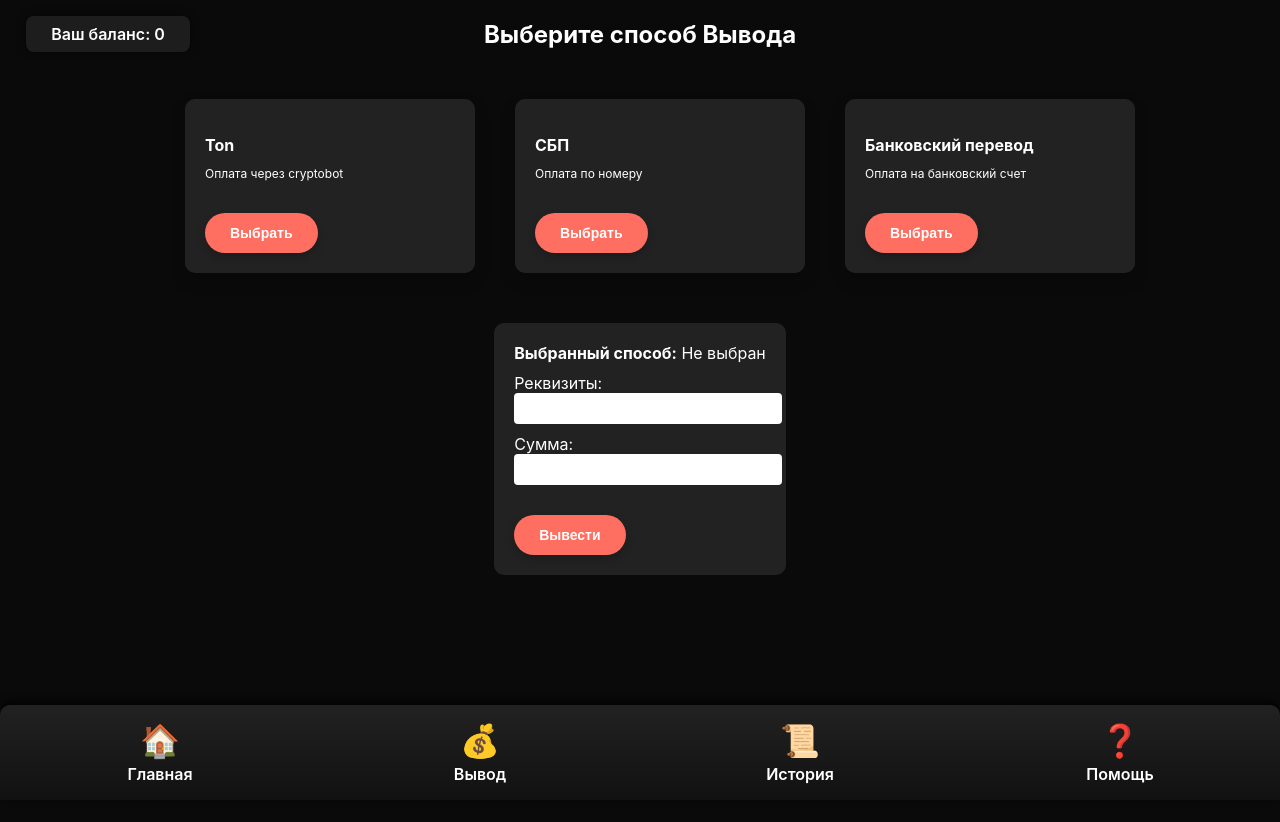
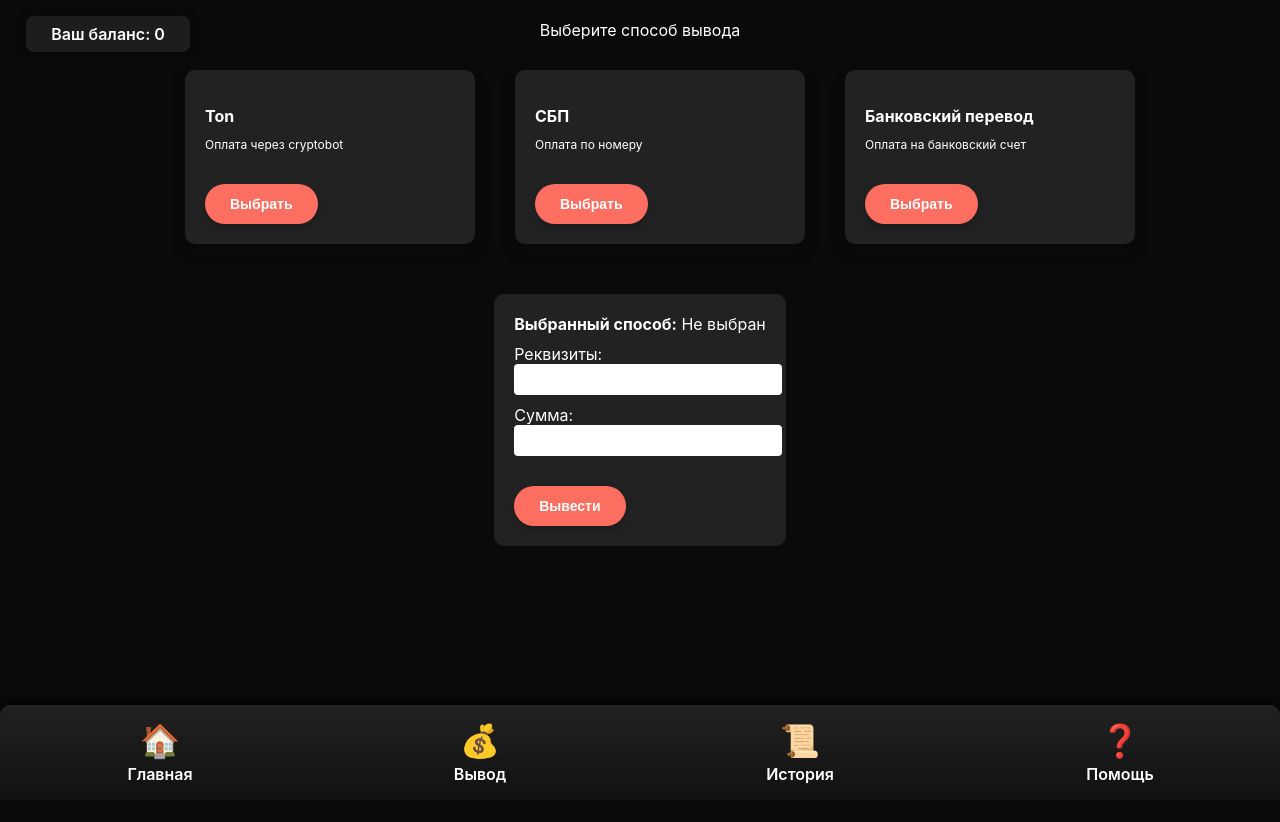
Before and after one commit to cromaky96/miniapp, a website: page withdraw.html in a window 1280 px wide. Drawn offline with Linux system fonts and the light colour scheme.

Commit message:
Update withdraw.html

```diff
--- a/withdraw.html
+++ b/withdraw.html
@@ -35,7 +35,9 @@
 </div>
 
 <!-- Блок карточек выбора способа вывода -->
-<h2 style="text-align:center;">Выберите способ Вывода</h2>
+<div style="text-align: center; margin-top: 20px; font-size: 2vh; color: #fff;">
+  Выберите способ вывода
+</div>
 <div class="cards-container" style="display:flex; justify-content: center; gap: 20px; flex-wrap: wrap;">
   <div class="card" data-option="card" style="background:#222; padding:20px; border-radius:10px; width:200px; cursor:pointer;">
     <h3>Ton</h3>
```
